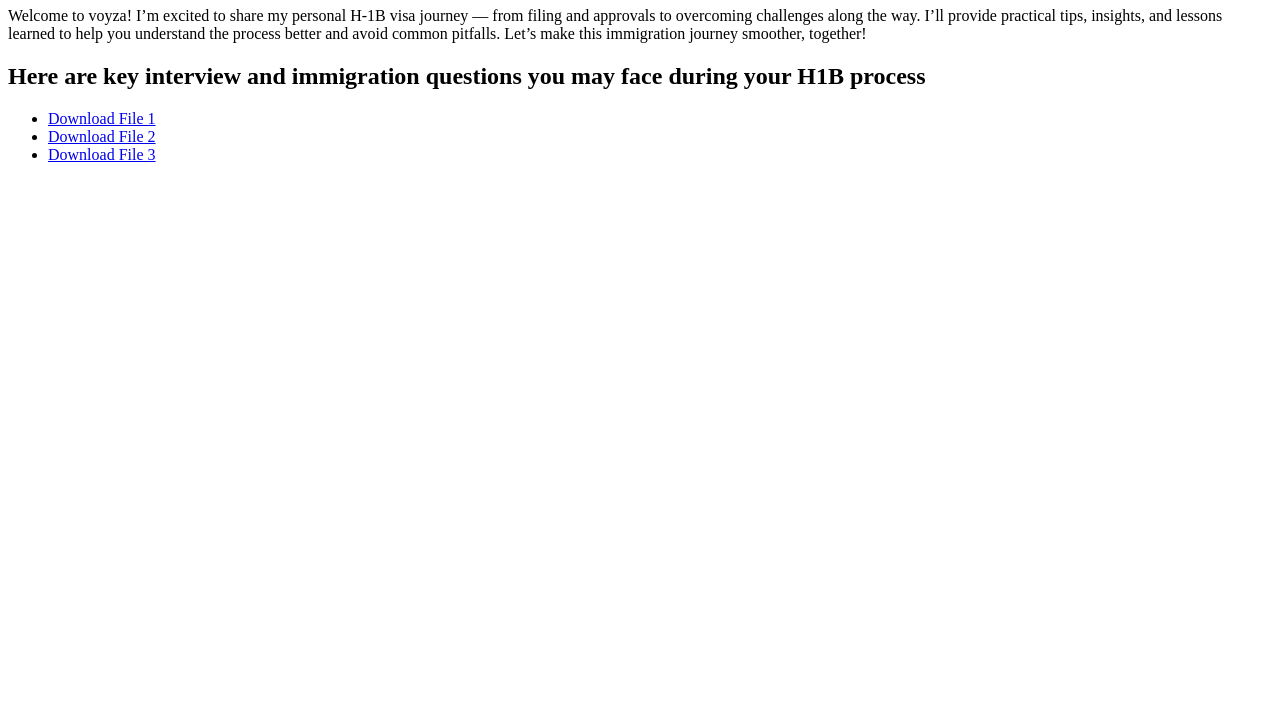
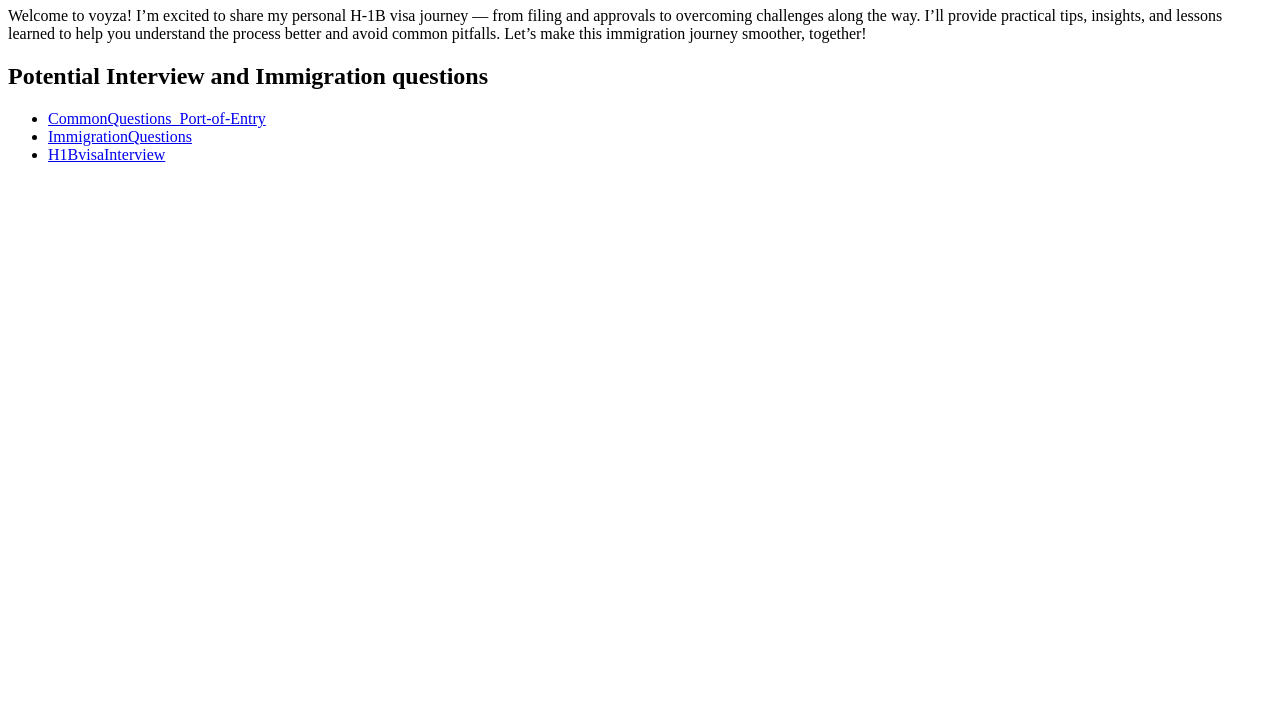
Before and after one commit to sunconquest/vjbits, a plain HTML site: page index.html in a window 1280 px wide. Shown: the part 73-800 px from the top of the page. Drawn offline with Linux system fonts and the light colour scheme.

Commit message:
Updated download file names

```diff
--- a/index.html
+++ b/index.html
@@ -7,11 +7,11 @@
     <h1>Welcome to Voyza (Voyage + Visa)!</h1>
     <p>Welcome to voyza! I’m excited to share my personal H-1B visa journey — from filing and approvals to overcoming challenges along the way. I’ll provide practical tips, insights, and lessons learned to help you understand the process better and avoid common pitfalls. Let’s make this immigration journey smoother, together!</p>
 
-<h2>Here are key interview and immigration questions you may face during your H1B process</h2>
+<h2>Potential Interview and Immigration questions</h2>
     <ul>
-        <li><a href="docs/CommonQuestions_Port-of-Entry.pdf" download>Download File 1</a></li>
-        <li><a href="docs/ImmigrationQuestions_ClientLetter_and_ProjectDescription.pdf" download>Download File 2</a></li>
-        <li><a href="docs/PotentialQuestions_H1BvisaInterview.pdf" download>Download File 3</a></li>
+        <li><a href="docs/CommonQuestions_Port-of-Entry.pdf" download>CommonQuestions_Port-of-Entry</a></li>
+        <li><a href="docs/ImmigrationQuestions_ClientLetter.pdf" download>ImmigrationQuestions</a></li>
+        <li><a href="docs/PotentialQuestions_H1BvisaInterview.pdf" download>H1BvisaInterview</a></li>
     </ul>
 </body>
 </html>
```
Also changed, not shown: 2 other files.
